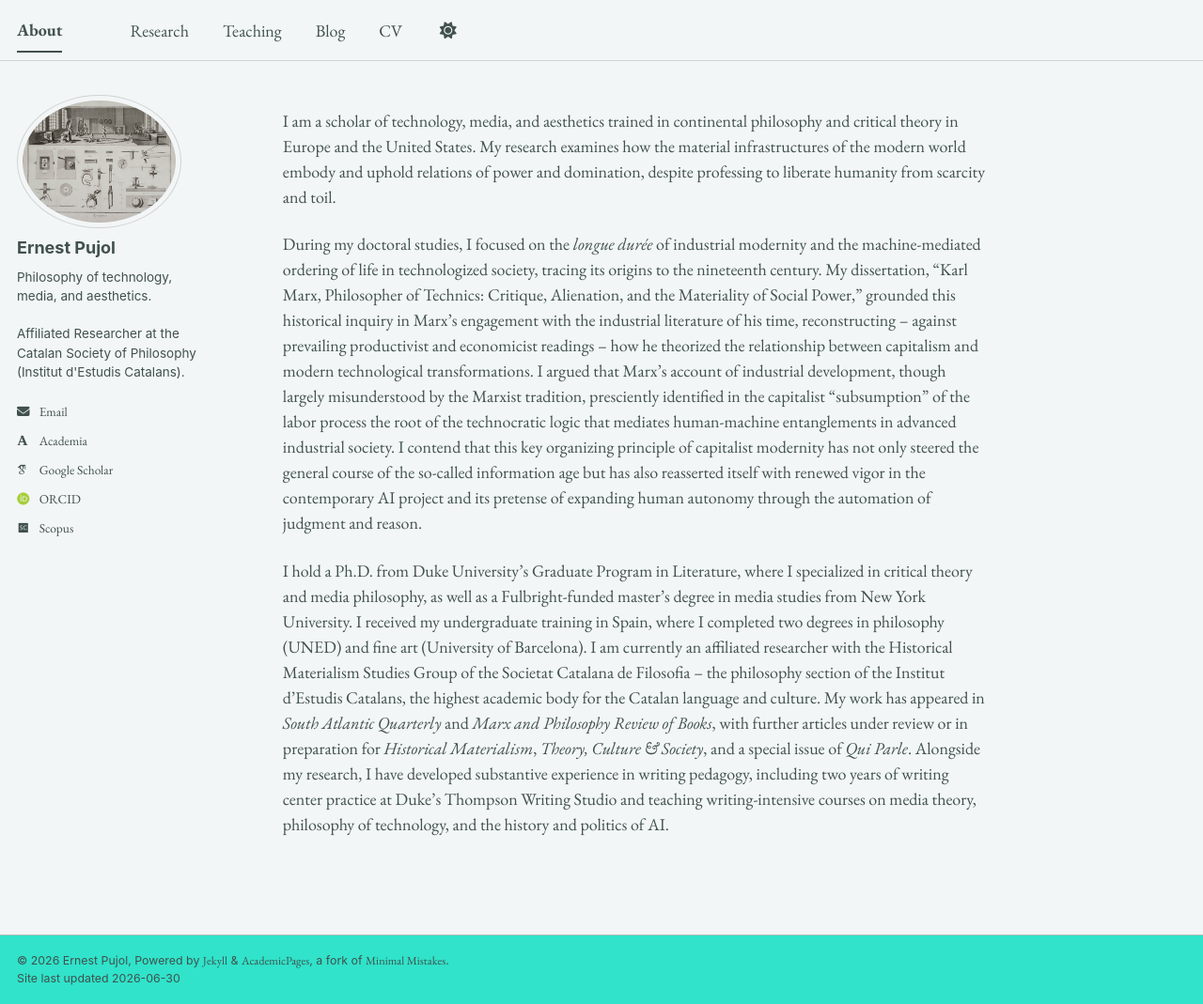
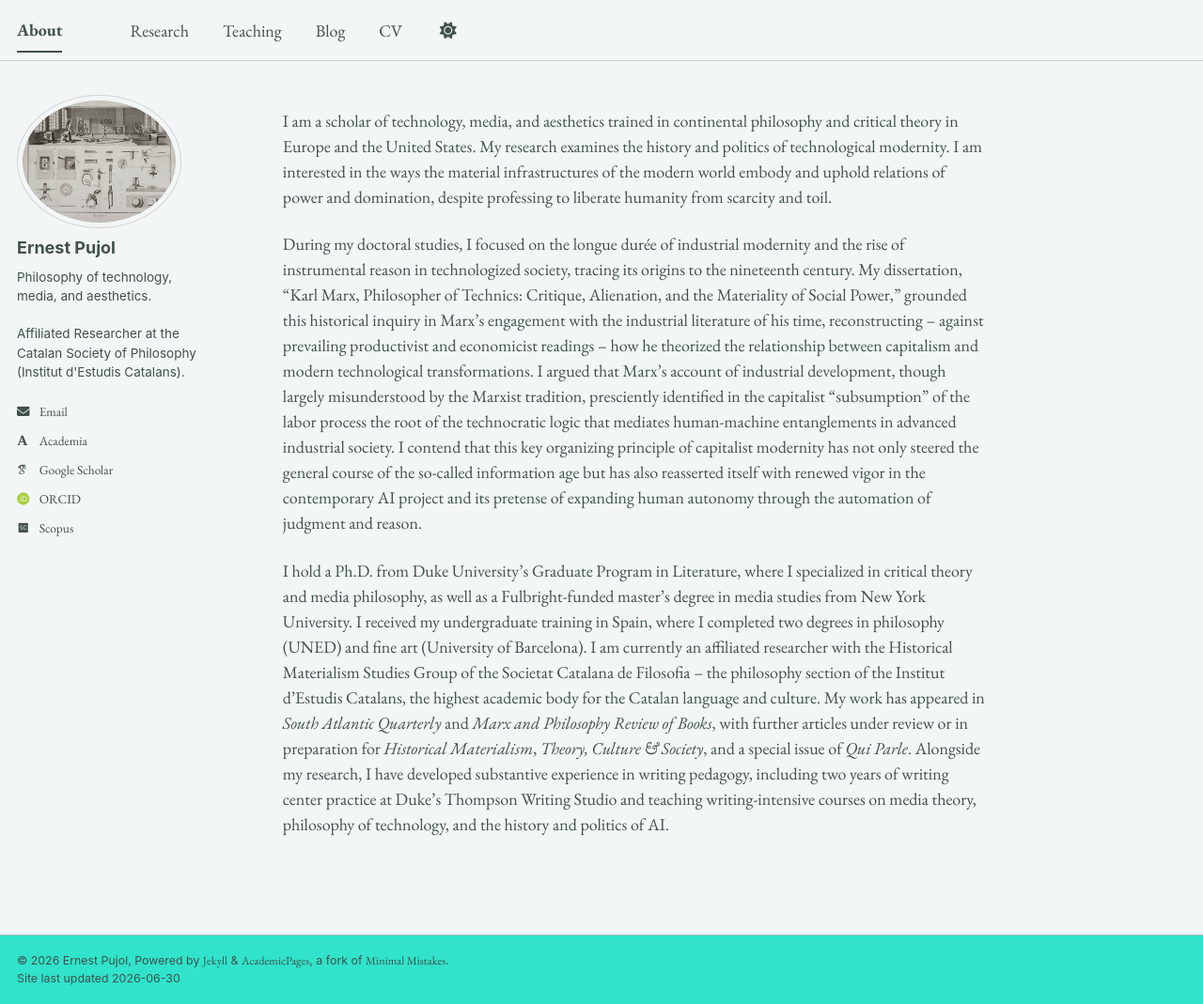
Before and after one commit to epujol90/epujol90.github.io, a Jekyll site: the page built from _pages/about.md, in a window 1280 px wide and 1069 px high. Shown: the whole window at 94% size. Built offline with Jekyll 4.4.1, drawn with Linux system fonts in a browser that asks for light colours; some web fonts are replaced; a script bundle is joined from its source files by our own code; library files that are not in the unit come from our copies.

Commit message:
Update about.md

```diff
--- a/_pages/about.md
+++ b/_pages/about.md
@@ -6,8 +6,8 @@ redirect_from:
   - /about/
   - /about.html
 ---
-I am a scholar of technology, media, and aesthetics trained in continental philosophy and critical theory in Europe and the United States. My research examines how the material infrastructures of the modern world embody and uphold relations of power and domination, despite professing to liberate humanity from scarcity and toil.
+I am a scholar of technology, media, and aesthetics trained in continental philosophy and critical theory in Europe and the United States. My research examines the history and politics of technological modernity. I am interested in the ways the material infrastructures of the modern world embody and uphold relations of power and domination, despite professing to liberate humanity from scarcity and toil.
 
-During my doctoral studies, I focused on the _longue durée_ of industrial modernity and the machine-mediated ordering of life in technologized society, tracing its origins to the nineteenth century. My dissertation, “Karl Marx, Philosopher of Technics: Critique, Alienation, and the Materiality of Social Power,” grounded this historical inquiry in Marx’s engagement with the industrial literature of his time, reconstructing -- against prevailing productivist and economicist readings -- how he theorized the relationship between capitalism and modern technological transformations. I argued that Marx’s account of industrial development, though largely misunderstood by the Marxist tradition, presciently identified in the capitalist "subsumption" of the labor process the root of the technocratic logic that mediates human-machine entanglements in advanced industrial society. I contend that this key organizing principle of capitalist modernity has not only steered the general course of the so-called information age but has also reasserted itself with renewed vigor in the contemporary AI project and its pretense of expanding human autonomy through the automation of judgment and reason.
+During my doctoral studies, I focused on the longue durée of industrial modernity and the rise of instrumental reason in technologized society, tracing its origins to the nineteenth century. My dissertation, “Karl Marx, Philosopher of Technics: Critique, Alienation, and the Materiality of Social Power,” grounded this historical inquiry in Marx’s engagement with the industrial literature of his time, reconstructing -- against prevailing productivist and economicist readings -- how he theorized the relationship between capitalism and modern technological transformations. I argued that Marx’s account of industrial development, though largely misunderstood by the Marxist tradition, presciently identified in the capitalist "subsumption" of the labor process the root of the technocratic logic that mediates human-machine entanglements in advanced industrial society. I contend that this key organizing principle of capitalist modernity has not only steered the general course of the so-called information age but has also reasserted itself with renewed vigor in the contemporary AI project and its pretense of expanding human autonomy through the automation of judgment and reason.
 
 I hold a Ph.D. from Duke University’s Graduate Program in Literature, where I specialized in critical theory and media philosophy, as well as a Fulbright-funded master’s degree in media studies from New York University. I received my undergraduate training in Spain, where I completed two degrees in philosophy (UNED) and fine art (University of Barcelona). I am currently an affiliated researcher with the Historical Materialism Studies Group of the Societat Catalana de Filosofia -- the philosophy section of the Institut d’Estudis Catalans, the highest academic body for the Catalan language and culture. My work has appeared in _South Atlantic Quarterly_ and _Marx and Philosophy Review of Books_, with further articles under review or in preparation for _Historical Materialism_, _Theory, Culture & Society_, and a special issue of _Qui Parle_. Alongside my research, I have developed substantive experience in writing pedagogy, including two years of writing center practice at Duke’s Thompson Writing Studio and teaching writing-intensive courses on media theory, philosophy of technology, and the history and politics of AI.
```
